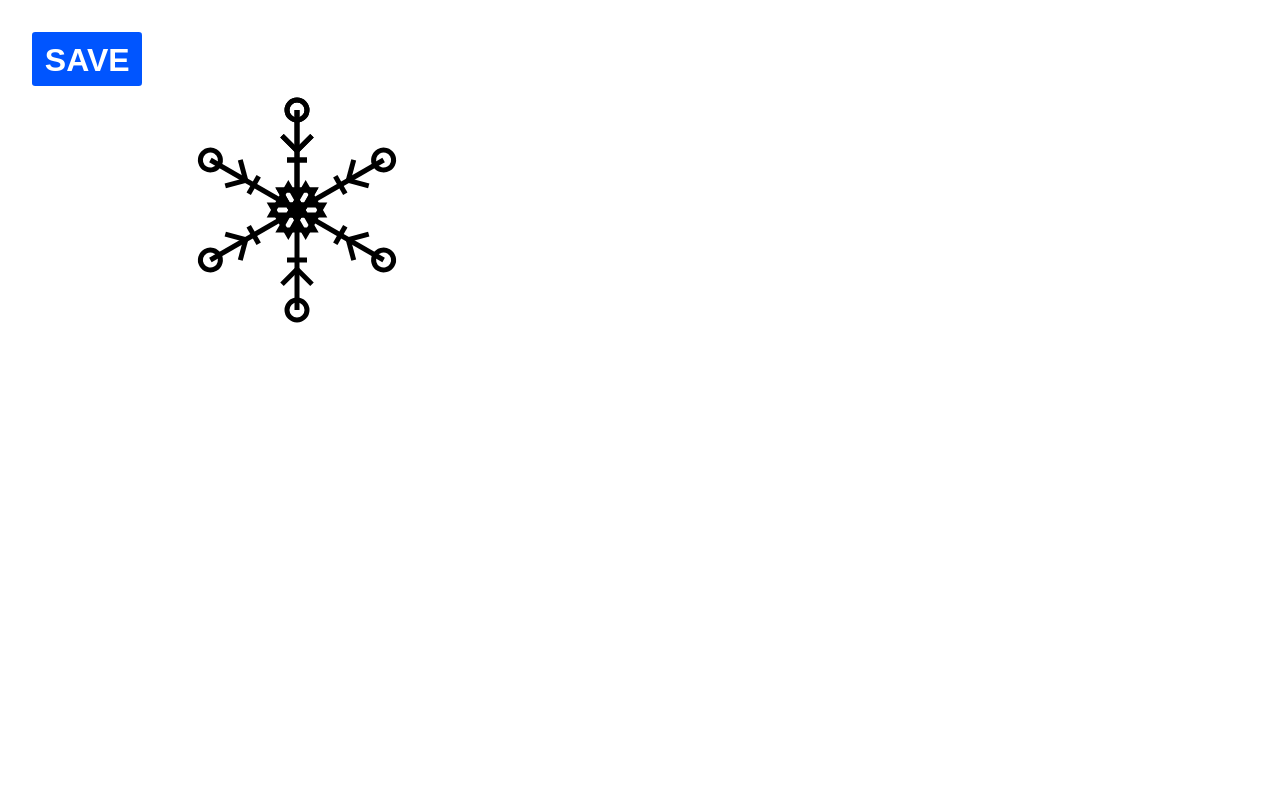
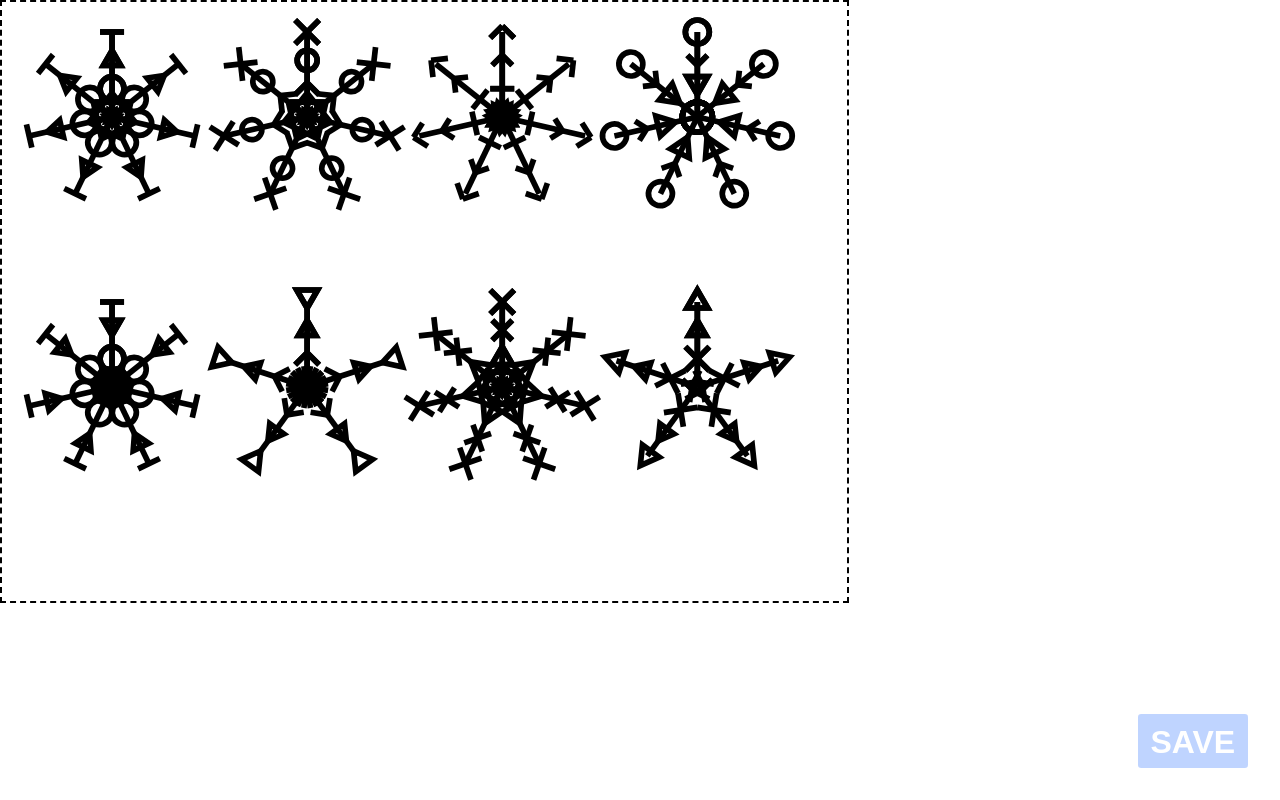
Before and after one commit to PiPlot/PiPlot, a website: page src/index.html in a window 1280 px wide. Drawn offline with nearby package versions, Linux system fonts and the light colour scheme; files that its build step writes are made by us from their sources.

Commit message:
randomise snowflakes

```diff
--- a/sass/styles.scss
+++ b/sass/styles.scss
@@ -48,13 +48,20 @@ body {
   position: fixed;
   font-size: 2em;
   color: white;
+  bottom: 0;
+  right: 0;
   font-weight: 700;
   margin: 1em;
   border-radius: 0.1em;
   padding: 0.2em 0.4em 0.1em;
   transition: background-color 0.25s;
+  opacity: 0.25;
 
   &:hover {
     background-color: hsl( 220, 100, 40 );
   }
 }
+
+#paperCanvas {
+  border: 2px dashed black;
+}
--- a/src/index.html
+++ b/src/index.html
@@ -12,7 +12,7 @@
 
   <button id="save-btn">SAVE</button>
 
-  <canvas id="paperCanvas" width="594" height="420"></canvas>
+  <canvas id="paperCanvas" width="841.9" height="595.3"></canvas>
 
   <script src="js/vendor/jquery-2.1.1.min.js"></script>
   <script src="js/vendor/paper-full.js"></script>
--- a/src/js/paperCanvas.js
+++ b/src/js/paperCanvas.js
@@ -4,10 +4,10 @@ var     canvas = document.getElementById( "paperCanvas" ),
   canvasHeight = canvas.offsetHeight,
   canvasCenter = new Point( canvasWidth / 2, canvasHeight / 2 );
 
-var flakeRadius = 100;
+var millimetreRatio = 2.835;
 
 var strokeColor = 'black',
-    strokeWidth = 5;
+    strokeWidth = 2 * millimetreRatio;
 
 function dot ( center, radius ) {
   return new Path.Circle({
@@ -83,33 +83,65 @@ function triangle ( center, radius, direction ) {
   return trianglePath;
 }
 
+var shapeFunctions = [
+  dot,
+  bar,
+  cross,
+  chevron,
+  triangle
+];
+
+function randDir() {
+  if ( Math.random() < 0.5 ) {
+    return 'down';
+  } else {
+    return 'up';
+  }
+}
+
+function randNum ( min, max ) {
+  return Math.floor( Math.random() * ( max - min + 1) ) + min;
+}
+
+var flakeRadius = 30 * millimetreRatio;
+
+var margin = 5 * millimetreRatio;
+
+function drawFlake ( left, top ) {
   var branch = new Group();
+  var branchCenter = new Point( flakeRadius + left, flakeRadius + top );
+  var sides = randNum( 5, 7 );
 
-branch.addChild(
+  branch.addChildren([
     new Path.Line({
-    from: canvasCenter - [ 0, flakeRadius ],
-    to: canvasCenter,
+      from: branchCenter - [ 0, flakeRadius ],
+      to: branchCenter,
       strokeColor: strokeColor,
       strokeWidth: strokeWidth
-  })
-);
-
-branch.addChild( dot( canvasCenter - [ 0, flakeRadius ], 10 ) );
-branch.addChild( chevron( canvasCenter - [ 0, flakeRadius / 3 * 2 ], 15, 'down' ) );
-branch.addChild( bar( canvasCenter - [ 0, flakeRadius / 4 * 2 ], 10 ) );
-branch.addChild( triangle( canvasCenter, 20, 'down' ) );
-
-var sides = 6;
+    }),
+    shapeFunctions[ randNum( 0, shapeFunctions.length -1 ) ]( branchCenter, 15, randDir() ),
+    shapeFunctions[ randNum( 0, shapeFunctions.length -1 ) ]( branchCenter - [ 0, flakeRadius / 3 ], 12, randDir() ),
+    shapeFunctions[ randNum( 0, shapeFunctions.length -1 ) ]( branchCenter - [ 0, flakeRadius / 3 * 2 ], 10, randDir() ),
+    shapeFunctions[ randNum( 0, shapeFunctions.length -1 ) ]( branchCenter - [ 0, flakeRadius ], 12, randDir() )
+  ]);
 
   for ( var s = 0; s < sides; s++ ) {
-  branch.clone().rotate( 360 / sides * s, canvasCenter );
+    branch.clone().rotate( 360 / sides * s, branchCenter );
+  }
 }
 
-// var output = $( '#output' );
-// output.text( project.exportSVG({ asString: true }) );
+drawFlake( 25, 30 );
+drawFlake( 50 + flakeRadius * 2, 30 );
+drawFlake( 75 + flakeRadius * 4, 30 );
+drawFlake( 100 + flakeRadius * 6, 30 );
+
+drawFlake( 25, 300 );
+drawFlake( 50 + flakeRadius * 2, 300 );
+drawFlake( 75 + flakeRadius * 4, 300 );
+drawFlake( 100 + flakeRadius * 6, 300 );
 
 var svgContent = new Blob(
-  [ project.exportSVG({ asString: true }) ],
+  [ '<?xml version="1.0" encoding="utf-8"?>' + project.exportSVG({ asString: true }) ],
   { type: "text/plain;charset=utf-8" }
 );
 
```
Lines whose indentation alone changed are shown as unchanged.
